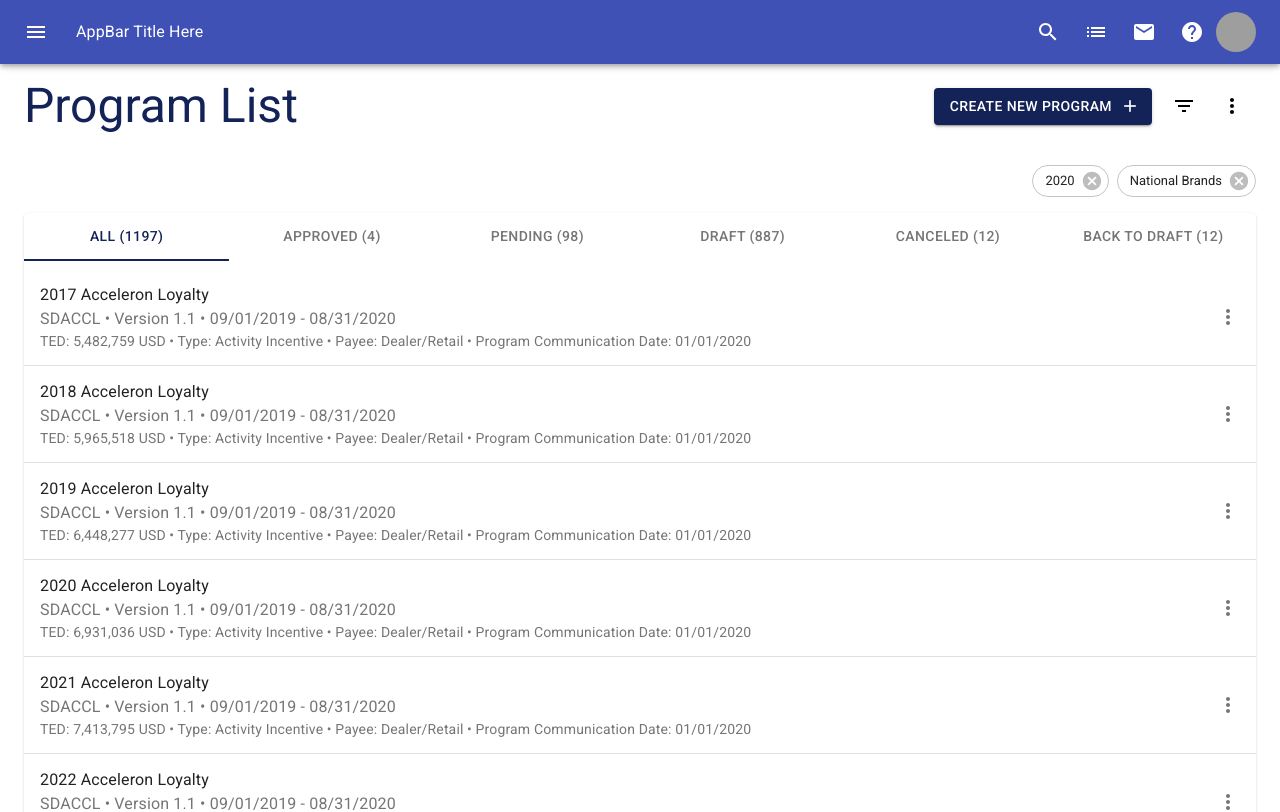
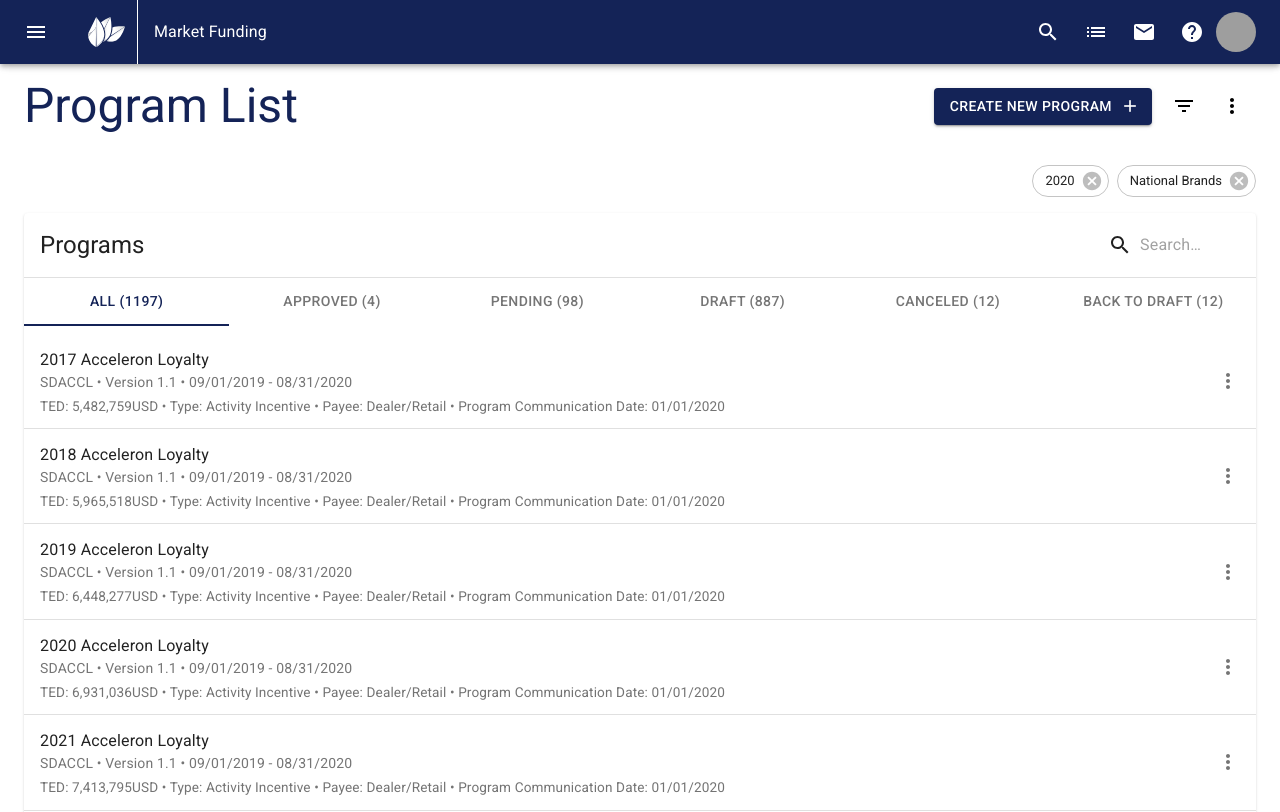
Before and after one commit to stephen-salyer/testingDART, a React (Create React App) app: page / in a window 1280 px wide. Shown: the top 812 px of the page. Built offline with nearby package versions, Linux system fonts and the light colour scheme; grey boxes are pictures that could not be loaded.

Commit message:
Tertiary Text Updates
Console isnt on fire anymore. thats cool. minor visual updates.

```diff
--- a/src/Components/NavBar.js
+++ b/src/Components/NavBar.js
@@ -10,6 +10,7 @@ import ListIcon from '@material-ui/icons/List';
 import EmailIcon from '@material-ui/icons/Email';
 import HelpIcon from '@material-ui/icons/Help';
 import Avatar from '@material-ui/core/Avatar';
+import Divider from '@material-ui/core/Divider';
 
 const useStyles = makeStyles((theme) => ({
   root: {
@@ -21,6 +22,13 @@ const useStyles = makeStyles((theme) => ({
   title: {
     flexGrow: 1,
   },
+  appBarBackground: {
+    backgroundColor: '#142357',
+  },
+  dividerColor: {
+    backgroundColor: '#FFFFFF',
+    marginRight: '1rem',
+  },
 }));
 
 const NavBar = () => {
@@ -29,7 +37,7 @@ const NavBar = () => {
   return (
     <div className={classes.root}>
       <AppBar className={classes.appBarTheme} position="sticky">
-        <ToolBar>
+        <ToolBar className={classes.appBarBackground}>
           <IconButton
             className={classes.menuButton}
             edge="start"
@@ -38,8 +46,174 @@ const NavBar = () => {
           >
             <MenuIcon />
           </IconButton>
+          <IconButton>
+            <svg width="37" height="30" xmlns="http://www.w3.org/2000/svg">
+              <defs>
+                <linearGradient
+                  x1="-40.3916769%"
+                  y1="50%"
+                  x2="23.1334149%"
+                  y2="50%"
+                  id="a"
+                >
+                  <stop stopColor="#D1D3D4" offset="0%" />
+                  <stop stopColor="#DADCDD" offset="30%" />
+                  <stop stopColor="#F4F4F4" offset="81%" />
+                  <stop stopColor="#FFF" offset="100%" />
+                </linearGradient>
+                <linearGradient
+                  x1="119.462228%"
+                  y1="-34.7003155%"
+                  x2="71.9590269%"
+                  y2="29.6529968%"
+                  id="b"
+                >
+                  <stop stopColor="#D1D3D4" offset="0%" />
+                  <stop stopColor="#DADCDD" offset="30%" />
+                  <stop stopColor="#F4F4F4" offset="81%" />
+                  <stop stopColor="#FFF" offset="100%" />
+                </linearGradient>
+                <linearGradient
+                  x1="134.002509%"
+                  y1="1.74672489%"
+                  x2="87.4529486%"
+                  y2="41.2906356%"
+                  id="c"
+                >
+                  <stop stopColor="#D1D3D4" offset="0%" />
+                  <stop stopColor="#DADCDD" offset="30%" />
+                  <stop stopColor="#F4F4F4" offset="81%" />
+                  <stop stopColor="#FFF" offset="100%" />
+                </linearGradient>
+                <linearGradient
+                  x1="-17.7925001%"
+                  y1="39.7099798%"
+                  x2="42.6935575%"
+                  y2="49.9600383%"
+                  id="d"
+                >
+                  <stop stopColor="#D1D3D4" offset="0%" />
+                  <stop stopColor="#DADCDD" offset="30%" />
+                  <stop stopColor="#F4F4F4" offset="81%" />
+                  <stop stopColor="#FFF" offset="100%" />
+                </linearGradient>
+                <linearGradient
+                  x1="113.426423%"
+                  y1="-2.1071115%"
+                  x2="31.3641246%"
+                  y2="61.1062335%"
+                  id="e"
+                >
+                  <stop stopColor="#D1D3D4" offset="0%" />
+                  <stop stopColor="#DADCDD" offset="30%" />
+                  <stop stopColor="#F4F4F4" offset="81%" />
+                  <stop stopColor="#FFF" offset="100%" />
+                </linearGradient>
+                <linearGradient x1="106%" y1="-66%" x2="-657%" y2="654%" id="f">
+                  <stop stopColor="#D1D3D4" offset="0%" />
+                  <stop stopColor="#DADCDD" offset="30%" />
+                  <stop stopColor="#F4F4F4" offset="81%" />
+                  <stop stopColor="#FFF" offset="100%" />
+                </linearGradient>
+                <linearGradient
+                  x1="194.328783%"
+                  y1="-108.277961%"
+                  x2="-17.3581221%"
+                  y2="128.964217%"
+                  id="g"
+                >
+                  <stop stopColor="#D1D3D4" offset="0%" />
+                  <stop stopColor="#FFF" offset="100%" />
+                </linearGradient>
+                <linearGradient
+                  x1="39.6923748%"
+                  y1="28.4781923%"
+                  x2="54.5402909%"
+                  y2="54.9031088%"
+                  id="h"
+                >
+                  <stop stopColor="#D1D3D4" offset="0%" />
+                  <stop stopColor="#FFF" offset="100%" />
+                </linearGradient>
+                <linearGradient
+                  x1="128.142458%"
+                  y1="24.0693747%"
+                  x2="30.6564246%"
+                  y2="48.715365%"
+                  id="i"
+                >
+                  <stop stopColor="#D1D3D4" offset="0%" />
+                  <stop stopColor="#DADCDD" offset="30%" />
+                  <stop stopColor="#F4F4F4" offset="81%" />
+                  <stop stopColor="#FFF" offset="100%" />
+                </linearGradient>
+                <linearGradient
+                  x1="164.20494%"
+                  y1="-173.982929%"
+                  x2="16.9214241%"
+                  y2="96.3637291%"
+                  id="j"
+                >
+                  <stop stopColor="#D1D3D4" offset="0%" />
+                  <stop stopColor="#FFF" offset="100%" />
+                </linearGradient>
+              </defs>
+              <g fillRule="nonzero" fill="none">
+                <path
+                  d="M8.17 9.31l.36 19.85c1.58-1 7.81-5.32 7.81-11.92 0-7.9-8-16.95-8.17-17.16.06.14 1.39 3.61 0 9.23z"
+                  fill="url(#a)"
+                />
+                <path
+                  d="M16.34 17.24c0 6.6-6.23 10.93-7.81 11.92v.76c2.93-1.76 7.81-5.31 7.81-12.68z"
+                  fill="url(#b)"
+                />
+                <path
+                  d="M4.68 14.38L.2 19.7c.93 5.73 5 8.67 7.6 10.22l.37-20.61c-.53758289 2.0447794-1.77187465 3.8378623-3.49 5.07z"
+                  fill="url(#c)"
+                />
+                <path
+                  d="M8.17 9.31c1.39-5.62.06-9.09 0-9.23L0 16.65c1.68109032-.4600034 3.26150695-1.229863 4.66-2.27 1.7256069-1.2288048 2.96725235-3.0222927 3.51-5.07z"
+                  fill="#FFF"
+                />
+                <path
+                  d="M.02 16.64v.59a15.25999993 15.25999993 0 00.19 2.46l4.48-5.32c-1.40149994 1.0412493-2.98540392 1.8111555-4.67 2.27z"
+                  fill="#CCC"
+                />
+                <path
+                  d="M21.5 19.06l.17-.31c3.65-7 .7-18.75.7-18.75l-.25.49-5.76 11.53c.5832102 1.680102.8970861 3.4418567.93 5.22.0266545 2.3585843-.5189294 4.6884677-1.59 6.79 2.4207458-.9845085 4.4562057-2.728687 5.8-4.97z"
+                  fill="url(#d)"
+                />
+                <path
+                  d="M13.04 5.14c1.2463916 1.97420951 2.285252 4.07203729 3.1 6.26L22.35.01c-3.3006495 1.32451647-6.4271385 3.04727574-9.31 5.13z"
+                  fill="url(#e)"
+                />
+                <path fill="url(#f)" d="M22.37 0l-.24.48z" />
+                <path
+                  d="M21.5 19.06c-1.3388055 2.2525073-3.3748175 4.0076901-5.8 5-.16.31-.33.61-.51.89 2.7101111-1.1914129 4.9350308-3.2682397 6.31-5.89z"
+                  fill="url(#g)"
+                />
+                <path
+                  d="M22.08 19.92c-.796253 1.3648755-1.8095217 2.5909306-3 3.63 2.33.75 6.42 1.54 9.83-.6l.24-.16c5.41-3.66 7.88-13.38 7.88-13.38L22.08 19.92z"
+                  fill="url(#h)"
+                />
+                <path
+                  d="M24.44 10.41c.0025766 2.8650958-.5828317 5.7002417-1.72 8.33l14.32-9.3s-7.14-.95-12.6.97z"
+                  fill="url(#i)"
+                />
+                <path
+                  d="M19.08 23.58l-.51.42c3.401934 1.3836557 7.2662657 1.0099292 10.34-1-3.4 2.12-7.49 1.33-9.83.58z"
+                  fill="url(#j)"
+                />
+              </g>
+            </svg>
+          </IconButton>
+          <Divider
+            classes={{root: classes.dividerColor}}
+            orientation="vertical"
+            flexItem
+          />
           <Typography className={classes.title} varient="h6" color="inherit">
-            AppBar Title Here
+            Market Funding
           </Typography>
           <IconButton color="inherit" aria-label="search">
             <SearchIcon />
--- a/src/Components/ProgramListBody.js
+++ b/src/Components/ProgramListBody.js
@@ -4,6 +4,7 @@ import {
   makeStyles,
   createMuiTheme,
   ThemeProvider,
+  fade,
 } from '@material-ui/core/styles';
 import CardContent from '@material-ui/core/CardContent';
 import Typography from '@material-ui/core/Typography';
@@ -13,6 +14,10 @@ import Tab from '@material-ui/core/Tab';
 import Box from '@material-ui/core/Box';
 import ProgramListItems from './ProgramListItems';
 import Pagination from '@material-ui/lab/Pagination';
+import CardHeader from '@material-ui/core/CardHeader';
+import InputBase from '@material-ui/core/InputBase';
+import SearchIcon from '@material-ui/icons/Search';
+import Divider from '@material-ui/core/Divider';
 
 const theme = createMuiTheme({
   palette: {
@@ -53,6 +58,43 @@ const useStyles = makeStyles({
   cardPadding: {
     paddingBottom: '24px',
   },
+  search: {
+    display: 'flex',
+    position: 'relative',
+    borderRadius: theme.shape.borderRadius,
+    backgroundColor: fade(theme.palette.common.white, 0.15),
+    '&:hover': {
+      backgroundColor: fade(theme.palette.common.white, 0.25),
+    },
+    marginLeft: 0,
+    width: '100%',
+    [theme.breakpoints.up('sm')]: {
+      marginLeft: theme.spacing(1),
+      width: 'auto',
+    },
+  },
+  searchIcon: {
+    padding: theme.spacing(0, 2),
+    height: '100%',
+    position: 'absolute',
+    pointerEvents: 'none',
+    display: 'flex',
+    alignItems: 'center',
+    justifyContent: 'center',
+  },
+  inputRoot: {
+    color: 'inherit',
+  },
+  inputInput: {
+    padding: theme.spacing(1, 1, 1, 0),
+    // vertical padding + font size from searchIcon
+    paddingLeft: `calc(1em + ${theme.spacing(4)}px)`,
+    transition: theme.transitions.create('width'),
+    width: '100%',
+    [theme.breakpoints.up('sm')]: {
+      width: '12ch',
+    },
+  },
 });
 
 const TabPanel = (props) => {
@@ -84,6 +126,23 @@ const ProgramListBody = () => {
       <Container maxWidth="lg" className={classes.cardPadding}>
         <Card>
           <CardContent className={classes.content}>
+            <Box display="flex" justifyContent="space-between">
+              <CardHeader title="Programs"></CardHeader>
+              <div className={classes.search}>
+                <div className={classes.searchIcon}>
+                  <SearchIcon />
+                </div>
+                <InputBase
+                  placeholder="Search…"
+                  classes={{
+                    root: classes.inputRoot,
+                    input: classes.inputInput,
+                  }}
+                  inputProps={{'aria-label': 'search'}}
+                />
+              </div>
+            </Box>
+            <Divider />
             <Tabs
               value={value}
               onChange={handleChange}
--- a/src/Components/ProgramListItems.js
+++ b/src/Components/ProgramListItems.js
@@ -1,4 +1,5 @@
 import React, {Fragment} from 'react';
+import {makeStyles} from '@material-ui/core/styles';
 import List from '@material-ui/core/List';
 import ListItem from '@material-ui/core/ListItem';
 import ListItemText from '@material-ui/core/ListItemText';
@@ -6,27 +7,47 @@ import Divider from '@material-ui/core/Divider';
 import MoreVertIcon from '@material-ui/icons/MoreVert';
 import ListItemSecondaryAction from '@material-ui/core/ListItemSecondaryAction';
 import IconButton from '@material-ui/core/IconButton';
-import Typography from '@material-ui/core/Typography';
 import 'typeface-roboto';
 
-const ProgramListItems = () => (
+const useStyles = makeStyles({
+  root: {
+    minWidth: 275,
+  },
+  listItemCorrection: {
+    display: 'flex',
+    flexDirection: 'column',
+    alignItems: 'flex-start',
+  },
+  listItemTertiary: {
+    marginTop: '0',
+    fontWeight: '400',
+    color: 'rgba(0, 0, 0, 0.55)',
+    fontSize: '0.85rem',
+  },
+  listItemTextNoMargin: {
+    marginBottom: '0',
+  },
+});
+
+const ProgramListItems = () => {
+  const classes = useStyles();
+
+  return (
     <List>
       {[1, 2, 3, 4, 5, 6, 7, 8, 9, 10].map((n) => (
         <Fragment key={n}>
-        <ListItem button>
+          <ListItem className={classes.listItemCorrection} button>
             <ListItemText
+              className={classes.listItemTextNoMargin}
               primary={2016 + n + ' Acceleron Loyalty'}
-            secondary={
-              <React.Fragment>
-                <Typography variant="body1">
-                  SDACCL • Version 1.1 • 09/01/2019 - 08/31/2020
-                </Typography>
-                <Typography variant="body2">
-                  TED: {(5e6 + n * 482759).toLocaleString()} USD • Type:
-                  Activity Incentive • Payee: Dealer/Retail • Program
-                  Communication Date: 01/01/2020
-                </Typography>
-              </React.Fragment>
+              secondary={'SDACCL • Version 1.1 • 09/01/2019 - 08/31/2020'}
+            />
+            <ListItemText
+              classes={{primary: classes.listItemTertiary}}
+              primary={
+                'TED: ' +
+                (5e6 + n * 482759).toLocaleString() +
+                'USD • Type: Activity Incentive • Payee: Dealer/Retail • Program Communication Date: 01/01/2020'
               }
             />
             <ListItemSecondaryAction>
@@ -40,5 +61,6 @@ const ProgramListItems = () => (
       ))}
     </List>
   );
+};
 
 export default ProgramListItems;
```
Also changed, not shown: 1 other file (tests, documents, lock files or other folders). Lines whose indentation alone changed are shown as unchanged.
